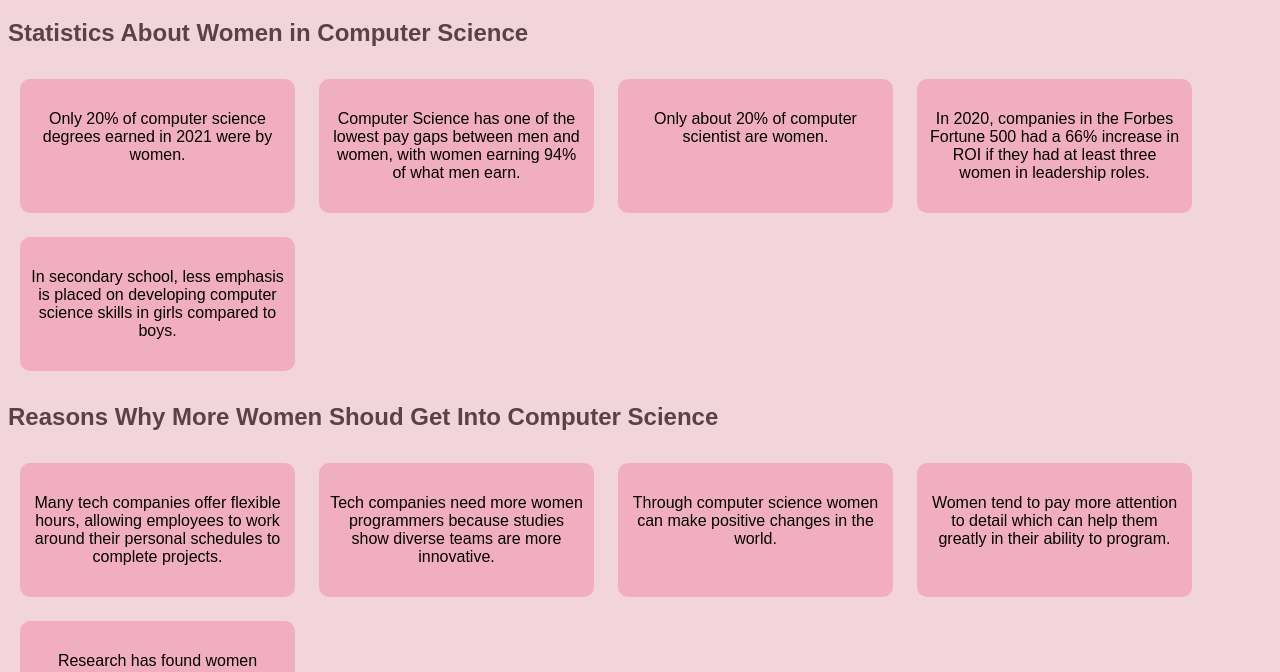
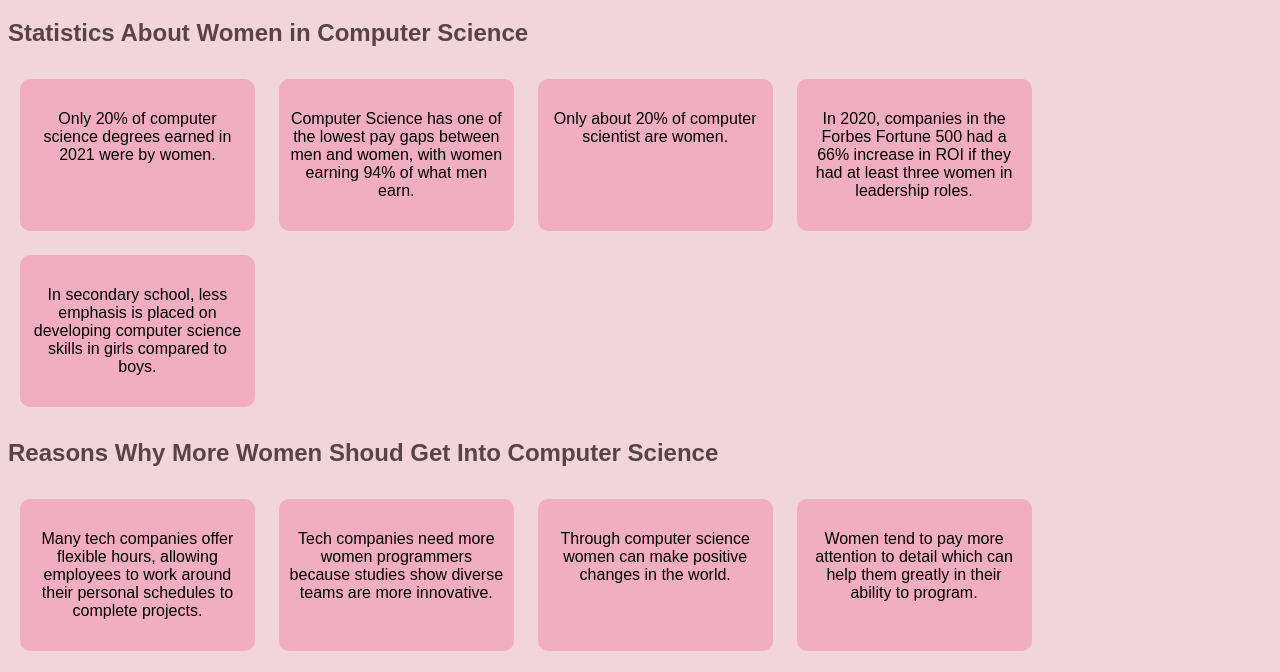
Before and after one commit to coxmeara/coxmeara.github.io, a plain HTML site: page index.html in a window 1280 px wide. Shown: the part 61-733 px from the top of the page. Drawn offline with Linux system fonts and the light colour scheme.

Commit message:
Add files via upload

```diff
--- a/englishStyle.css
+++ b/englishStyle.css
@@ -11,7 +11,7 @@ body {
 
 .stat{
     text-align: center;
-    width:255px;
+    width:17%;
     margin: 12px;
     padding:15px 10px;
     background: #F2AEC1;
```
